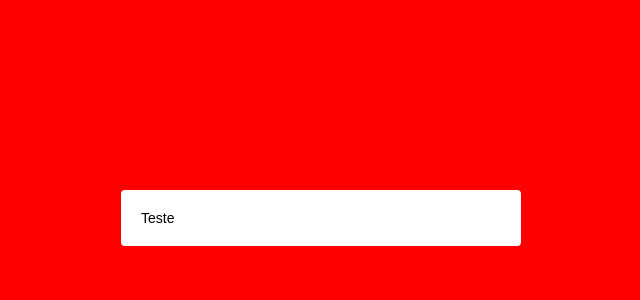
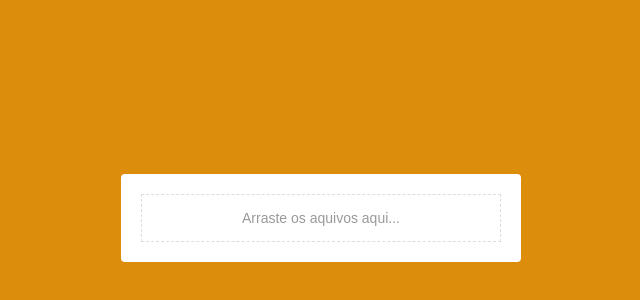
Before and after one commit to jpablolima/uploadexample, a React (Create React App) app in the folder frontend/: page / in a window 1280 px wide. Shown: the part 182-482 px from the top of the page, without its empty margins (319-959 px from the left). Built offline with nearby package versions, Linux system fonts and the light colour scheme.

Commit message:
componentes de upload de aquivos

```diff
--- a/frontend/package.json
+++ b/frontend/package.json
@@ -5,6 +5,7 @@
   "dependencies": {
     "react": "^16.7.0",
     "react-dom": "^16.7.0",
+    "react-dropzone": "^8.0.4",
     "react-scripts": "2.1.3",
     "styled-components": "^4.1.3"
   },
--- a/frontend/src/App.js
+++ b/frontend/src/App.js
@@ -2,14 +2,16 @@ import React, { Component } from "react";
 
 import GlobalStyle from "./styles/global";
 import { Container, Content   } from "./styles";
-
+import Upload from "./components/Upload";
 
 
 class App extends Component {
   render() {
     return  (
       <Container>
-        <Content> Teste </Content>
+        <Content>
+          <Upload/>
+         </Content>
         <GlobalStyle/>
       </Container>
       );
--- a/frontend/src/components/Upload/index.js
+++ b/frontend/src/components/Upload/index.js
@@ -1,8 +1,40 @@
-import React, { Components } from 'react';
+import React, { Component } from 'react';
+import Dropzone from 'react-dropzone';
+
+import { DropContainer, UploadMessage } from './styles';
+
+
 
 export default class Upload extends Component {
+    renderDragMessage = (isDragActive, isDragReject) => {
+        if(!isDragActive) {
+            return <UploadMessage> Arraste os aquivos aqui...</UploadMessage>
+        }
+
+        if(isDragReject) {
+            return <UploadMessage type="error"> Arquivo não Suportado !</UploadMessage>
+        }
+           {
+
+            return<UploadMessage type="success"> Solte os aquivos aqui !</UploadMessage>
+           }
+    };
 
     render() {
-        return<div />:
+        return(
+            <Dropzone accept="image/*" onDropAccepted={() => {}}>
+                {({ getRootProps, getInputProps, isDragActive, isDragReject }) =>(
+                    <DropContainer
+                        {...getRootProps()}
+                        isDragActive={isDragActive}
+                        isDragReject={isDragReject}
+                    >
+
+                        <input {...getInputProps()} />
+                         { this.renderDragMessage(isDragActive, isDragReject)}
+                    </DropContainer>
+            )}
+            </Dropzone>
+        );
     }
 }
--- /dev/null
+++ b/frontend/src/components/Upload/styles.js
@@ -0,0 +1,41 @@
+import styled, { css } from 'styled-components';
+
+const dragActive = css `
+    border-color: #78e5d5;
+`;
+
+const dragReject = css `
+    border-color: #e57878;
+`;
+
+export const DropContainer = styled.div.attrs ({
+
+    className: "dropzone"
+})`
+
+    border:1px dashed #ddd;
+    border-raduis: 4px;
+    cursor: pointer;
+
+    transition: height 0.2s ease;
+
+    ${props => props.inDragActive && dragActive};
+    ${props => props.inDragReject && dragReject};
+`;
+
+
+    const messageColors = {
+        default: '#999',
+        error:'#e57878',
+        success: '#78e5d5',
+    };
+
+export const UploadMessage = styled.p`
+
+    display:flex;
+    color: ${props => messageColors[props.type || "default"]};
+    justify-content: center;
+    align-items: center;
+    padding: 15px 0;
+
+`;
--- a/frontend/src/styles/global.js
+++ b/frontend/src/styles/global.js
@@ -11,7 +11,7 @@ export default createGlobalStyle  `
     body {
         font-family: Arial, Helvetica, sans-serif;
         font-size: 14px;
-        background: red;
+        background: #DB8D0B;
         text-rendering: optimizeLegibility;
         -webkit-fon-smoothing: antiabiliased;
     }
```
Also changed, not shown: frontend/src/components/Upload/slytes.js (deleted), 1 other file (tests, documents, lock files or other folders).
